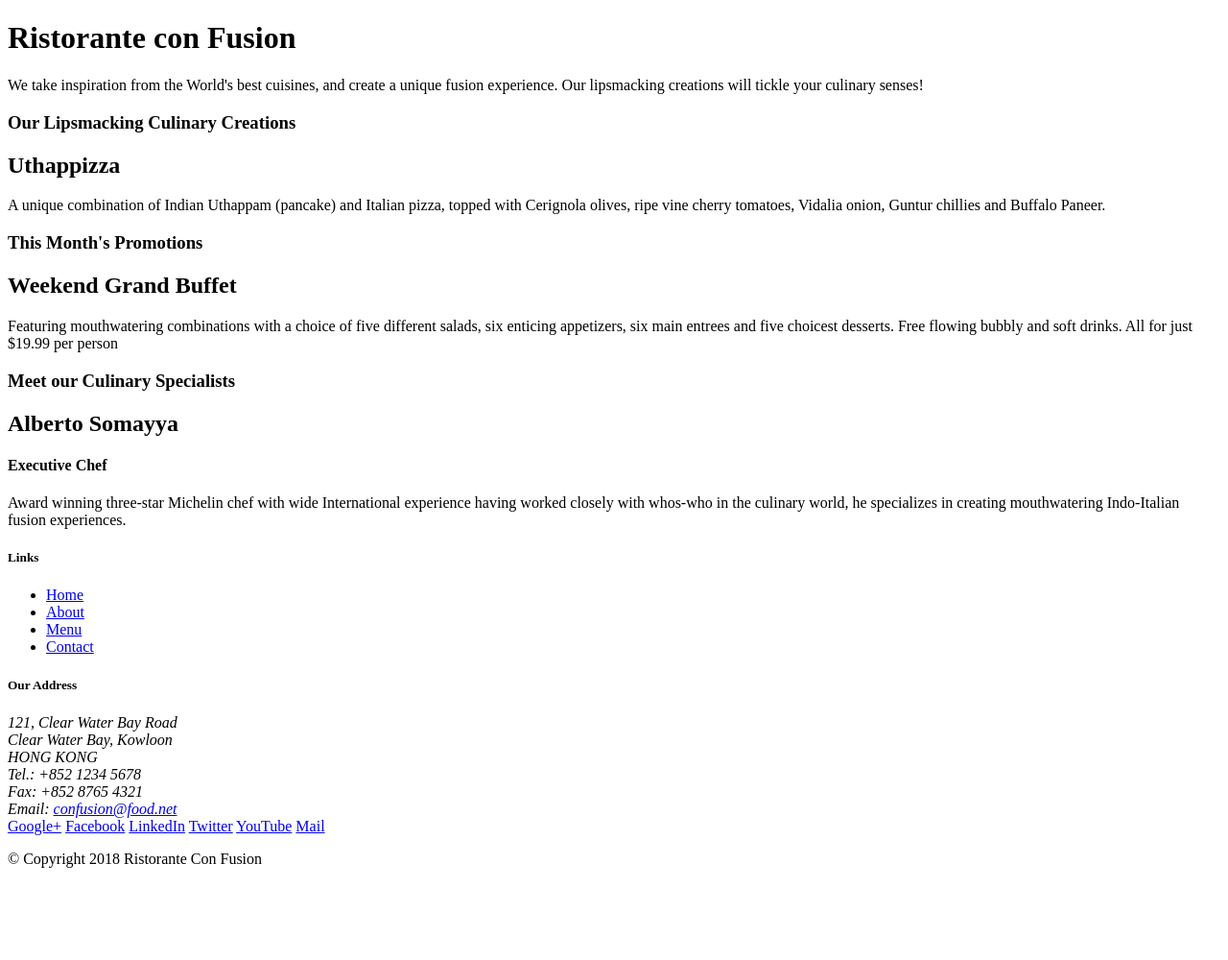
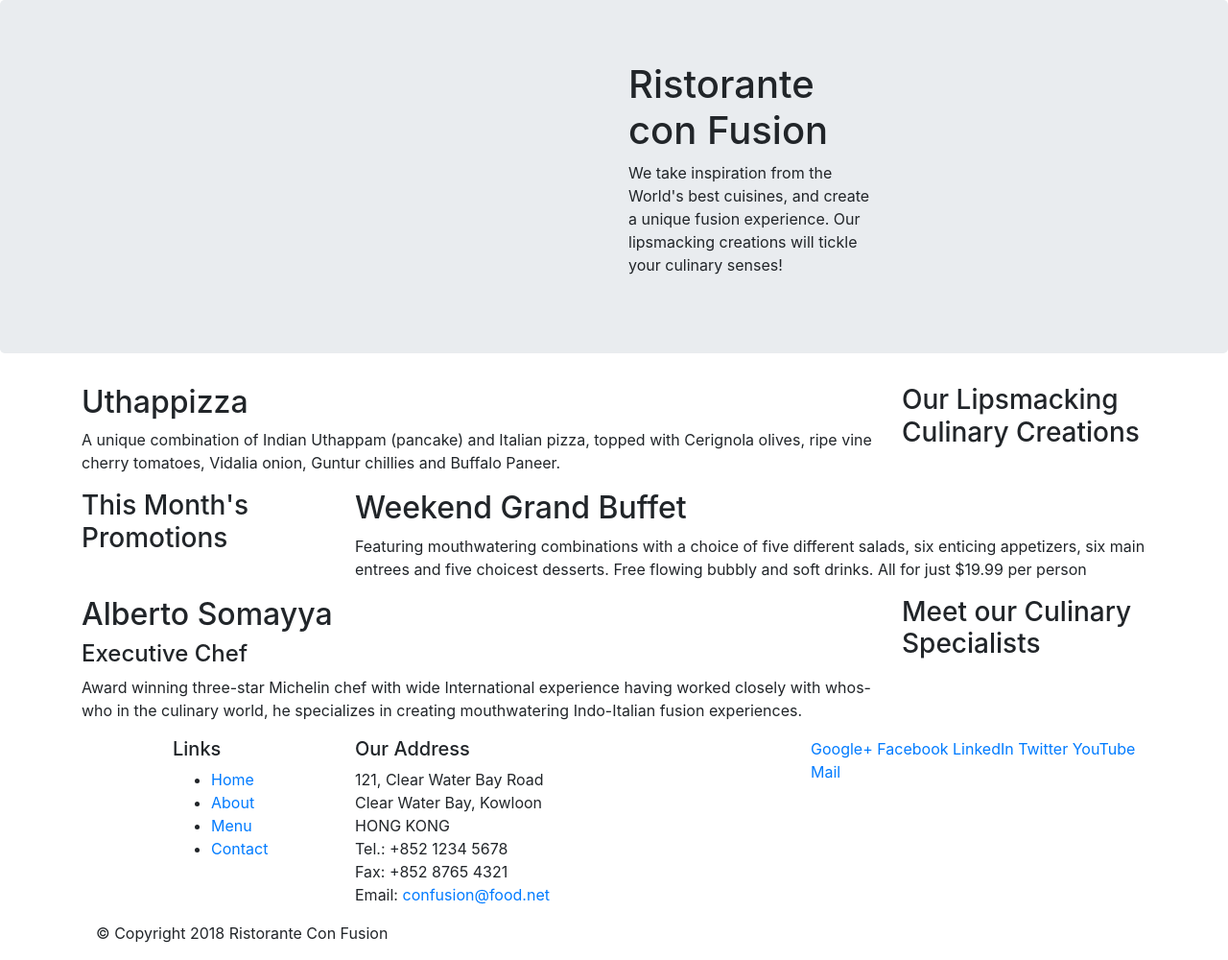
Before and after one commit to Emuohwo/courseconfusion, a website: page index.html in a window 1280 px wide. Shown: the whole page at 96% size. Before the commit the page ends 920 px from the top, so only its background shows below. Drawn offline with nearby package versions, Linux system fonts and the light colour scheme.

Commit message:
Bootstrap Grid Part 1

```diff
--- a/index.html
+++ b/index.html
@@ -2,51 +2,59 @@
 <html lang="en">
 
 <head>
+    <!-- Required meta tags always come first -->
+    <meta charset="utf-8">
+    <meta name="viewport" content="width=device-width, initial-scale=1, shrink-to-fit=no">
+    <meta http-equiv="x-ua-compatible" content="ie=edge">
+
+    <!-- Bootstrap CSS -->
+    <link rel="stylesheet" href="node_modules/bootstrap/dist/css/bootstrap.min.css">
+
     <title>Ristorante Con Fusion</title>
 </head>
 
 <body>
 
-    <header>
-        <div>
-            <div>
-                <div>
+    <header class="jumbotron">
+        <div class="container">
+            <div class="row">
+                <div class="col-12 col-sm-4 order-sm-last col-md-3">
                     <h1>Ristorante con Fusion</h1>
                     <p>We take inspiration from the World's best cuisines, and create a unique fusion experience. Our lipsmacking creations will tickle your culinary senses!</p>
                 </div>
-                <div>
+                <div class="col-12 col-sm-6">
                 </div>
             </div>
         </div>
     </header>
 
-    <div>
-        <div>
-            <div>
+    <div class="container">
+        <div class="row">
+            <div class="col-12 col-sm-4 order-sm-last col-md-3">
                 <h3>Our Lipsmacking Culinary Creations</h3>
             </div>
-            <div>
+            <div class="col col-sm order-sm-first col-md">
                 <h2>Uthappizza</h2>
                 <p>A unique combination of Indian Uthappam (pancake) and Italian pizza, topped with Cerignola olives, ripe vine cherry tomatoes, Vidalia onion, Guntur chillies and Buffalo Paneer.</p>
             </div>
         </div>
 
 
-        <div>
-            <div>
+        <div class="row">
+            <div class="col-12 col-sm-4 col-md-3">
                 <h3>This Month's Promotions</h3>
             </div>
-            <div>
+            <div class="col col-sm col-md">
                 <h2>Weekend Grand Buffet</h2>
                 <p>Featuring mouthwatering combinations with a choice of five different salads, six enticing appetizers, six main entrees and five choicest desserts. Free flowing bubbly and soft drinks. All for just $19.99 per person </p>
             </div>
         </div>
 
-        <div>
-            <div>
+        <div class="row">
+            <div class="col-12 col-sm-4 order-sm-last col-md-3">
                 <h3>Meet our Culinary Specialists</h3>
             </div>
-            <div>
+            <div class="col col-sm order-sm-first col-md">
                 <h2>Alberto Somayya</h2>
                 <h4>Executive Chef</h4>
                 <p>Award winning three-star Michelin chef with wide International experience having worked closely with whos-who in the culinary world, he specializes in creating mouthwatering Indo-Italian fusion experiences. </p>
@@ -55,9 +63,9 @@
     </div>
 
     <footer>
-        <div>
-            <div>
-                <div>
+        <div class="container">
+            <div class="row">
+                <div class="col-4 offset-1 col-sm-2">
                     <h5>Links</h5>
                     <ul>
                         <li><a href="#">Home</a></li>
@@ -66,7 +74,7 @@
                         <li><a href="#">Contact</a></li>
                     </ul>
                 </div>
-                <div>
+                <div class="col-7 col-sm-5">
                     <h5>Our Address</h5>
                     <address>
 		              121, Clear Water Bay Road<br>
@@ -77,7 +85,7 @@
 		              Email: <a href="mailto:confusion@food.net">confusion@food.net</a>
 		           </address>
                 </div>
-                <div>
+                <div class="col-12 col-sm-4">
                     <div>
                         <a href="http://google.com/+">Google+</a>
                         <a href="http://www.facebook.com/profile.php?id=">Facebook</a>
@@ -88,7 +96,7 @@
                     </div>
                 </div>
            </div>
-           <div>
+           <div class="col-auto">
                 <div>
                     <p>© Copyright 2018 Ristorante Con Fusion</p>
                 </div>
--- a/package.json
+++ b/package.json
@@ -12,5 +12,10 @@
   "license": "ISC",
   "devDependencies": {
     "lite-server": "^2.3.0"
+  },
+  "dependencies": {
+    "bootstrap": "^4.0.0",
+    "jquery": "^3.3.1",
+    "popper.js": "^1.12.9"
   }
 }
```
Also changed, not shown: 1 other file.
